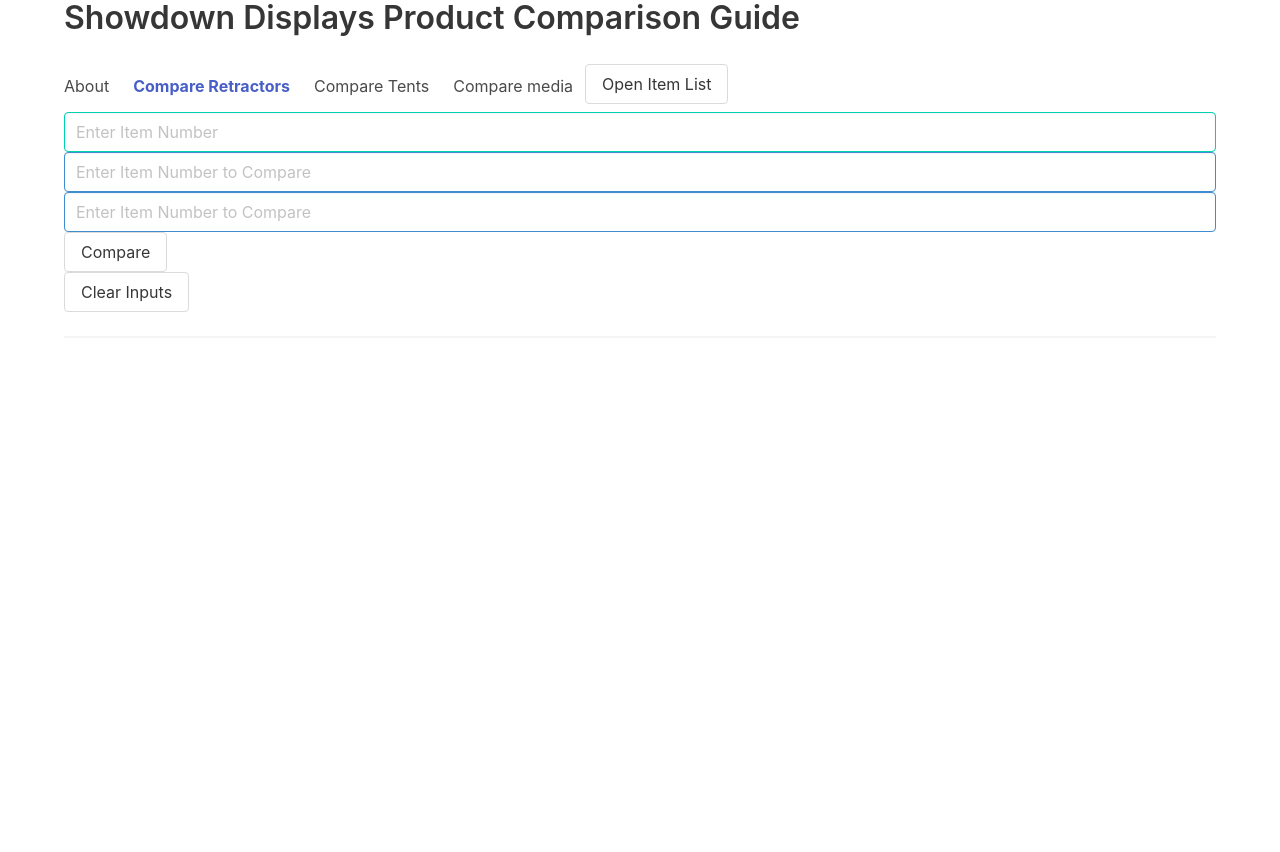
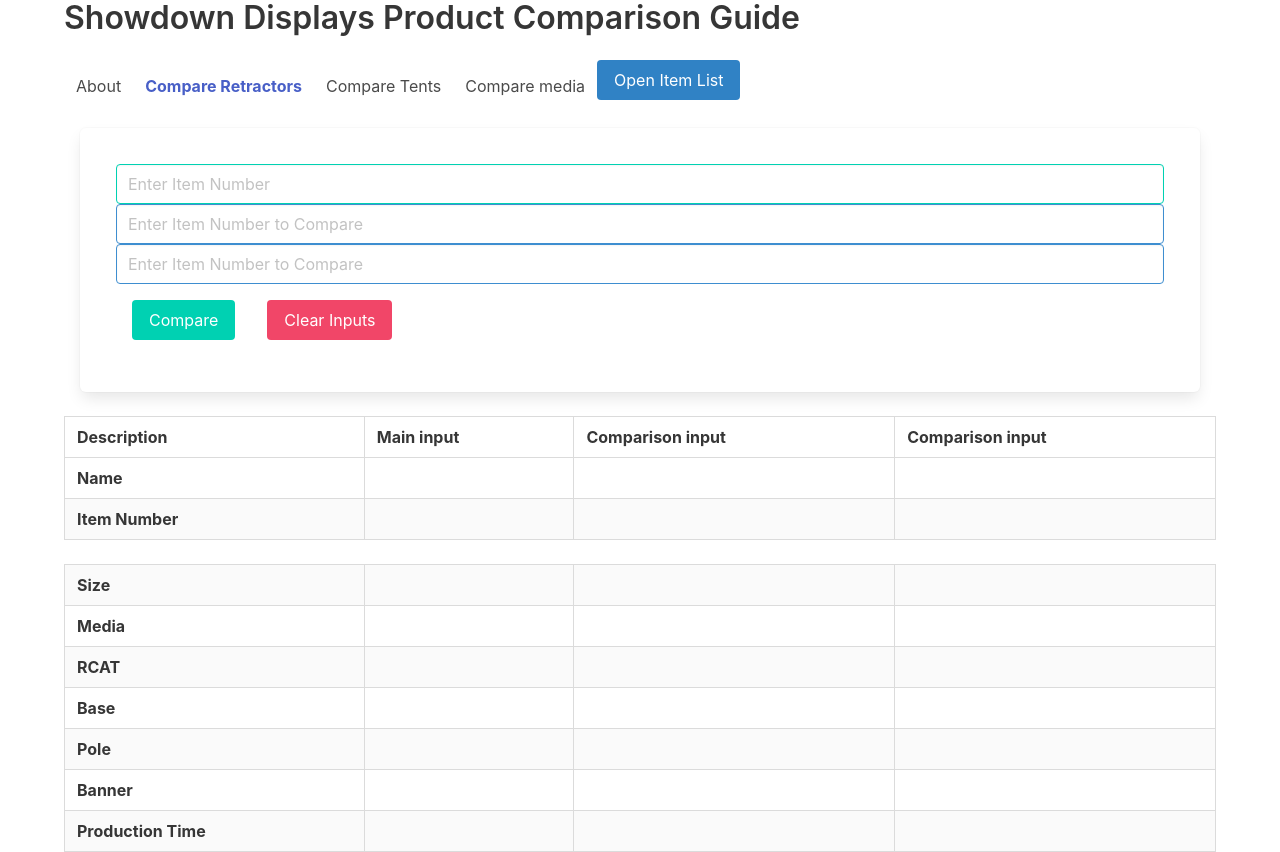
Before and after one commit to SeanHaugen/Comparison_guide, a React (Create React App) app: page /RetractorCompare in a window 1280 px wide. Before the commit the page ends 800 px from the top, so only its background shows below. Built offline with nearby package versions, Linux system fonts and the light colour scheme.

Commit message:
'styling and refactoring tables'

```diff
--- a/src/App.css
+++ b/src/App.css
@@ -1,91 +1,116 @@
+*,*::before, *::after {
+  margin: 0;
+  padding: 0;
+  box-sizing: border-box;
+  size: 16px;
+}
+
 .highlight {
     background-color: yellow;
     width: fit-content;
     border-radius: 10px;
 }
 
+.comparison-guide {
+  display: flex;
+  flex-flow: column wrap;
+  margin: 1em;
+}
+
+.comparison-guide form button {
+  width:max-content;
+  margin: 1em;
+}
+
+form {
+margin: 1em;
+}
+
+.submit {
+margin-bottom: 1em;
+}
+
+
+.dropdown-container .sidebar .item{
+  display: flex;
+
+}
+
+.navbar-item.active{
+  font-weight: bold;
+  color:#485fc7
+}
 
 
   /* Container for each product section */
-  .product-section {
+  /* .product-section {
     width: 48%;
     padding: 30px;
-    /* text-align: center; */
+    text-align: center;
     border-radius: 10px;
     box-shadow: 2px 2px 8px rgba(0, 0, 0, 0.1);
-  }
+  } */
 
   /* Image container */
-  .product-section img {
+  /* .product-section img {
     width: 100%;
     margin-bottom: 20px;
-  }
+  } */
 
   /* Product title */
-  .product-section h3 {
+  /* .product-section h3 {
     font-size: 22px;
     margin-bottom: 20px;
-  }
+  } */
 
   /* Product description */
-  .product-section p {
+  /* .product-section p {
     font-size: 16px;
     line-height: 1.5;
     margin-bottom: 20px;
   }
-
+   */
   /* Comparison table */
-  .comparison-table {
+  /* .comparison-table {
     width: 100%;
     border-collapse: collapse;
     margin-bottom: 20px;
-  }
+  } */
 
   /* Comparison table headers */
-  .comparison-table th {
+  /* .comparison-table th {
     background-color: #ddd;
     font-weight: bold;
     padding: 10px;
     text-align: left;
-  }
+  } */
 
   /* Comparison table cells */
-  .comparison-table td {
+  /* .comparison-table td {
     padding: 10px;
-  }
+  } */
 
   /* Highlight cells with different values */
-  .comparison-table td.different {
+  /* .comparison-table td.different {
     background-color: #ffcccc;
-  }
+  } */
 
-  tr {
+  /* tr {
     margin: 5px;
-  }
+  } */
 
-  .dropdown-container .sidebar .item{
-    display: flex;
-
-  }
-
-  .navbar-item.active{
-    font-weight: bold;
-    color:#485fc7
-  }
-
-
-  .item-list {
+  /* .item-list {
     display: flex;
     position:relative;
     left: 10em;
-  }
+  } */
 
-  .comparison-container {
+  /* .comparison-container {
     display: flex;
     flex-flow: row wrap;
-  }
-
+  } */
+/*
   td tr {
     border: 1px solid black;
     width: 20em;
-  }
+  } */
--- a/src/components/About.js
+++ b/src/components/About.js
@@ -3,7 +3,7 @@
 function About() {
 
     return (
-        <div className="about">
+        <div className="about content">
             <h1 className="title">About The Tool</h1>
             <h3 className="body ">This app is designed to streamline the comparison process by taking in one main input and two secondary inputs. The main input serves as the basis for comparison, while the secondary inputs are evaluated against it. </h3>
             <p className="body">Currently the comparison guide only works for exact item numbers. The Select Item dropdown menu can be used to locate the item numbers for that particular product line. </p>
--- a/src/components/Header.js
+++ b/src/components/Header.js
@@ -5,8 +5,9 @@
 function Header({setSelectedRoute, itemList}) {
 
     return (
-        <>
-        <h1 className='title'>Showdown Displays Product Comparison Guide</h1>
+        <div className='hero'>
+
+        <h1 className='title hero-head'>Showdown Displays Product Comparison Guide</h1>
         <nav className='navbar' role="navigation" aria-label="main navigation">
             <div className='navbar-brand' >
                 <NavLink to='/About' className="navbar-item">About</NavLink>
@@ -16,7 +17,7 @@
                 <ItemList className={itemList} itemList={itemList} />
             </div>
         </nav>
-        </>
+        </div>
     )
 }
 
--- a/src/components/ItemList.js
+++ b/src/components/ItemList.js
@@ -11,21 +11,20 @@
     }
     return (
         <>
-        <div className="container">
-        <div className="side-bar dropdown is-active dropdown-container">
-            <div className="dropdown-menu dropdown-trigger">
-            <button className="button" onClick={handleIsOpen}>Open Item List</button>
+        <div className="dropdown is-hoverable">
+            <div className="dropdown-trigger">
+            <button className="button is-active is-info" aria-haspopup="true" aria-controls='dropdown-menu' onFocus={handleIsOpen}>Open Item List</button>
             {isOpen && (
-            <div className="sidebar">
+            <div className="dropdown-menu" role='menu'>
             <ul className="dropdown-content">
                 {itemList.map((item, index) => {
                     return(
-                        <div key={index} className="item ">
-                            <li className="dropdown-item">{item.name}{item.tent_name}</li>
-                            <li className="dropdown-item">{item.id}{item.tent_id}</li>
+                        <div key={index} className="dropdown-item">
+                            <li className="item">{item.name}{item.tent_name}</li>
+                            <li className="item">{item.id}{item.tent_id}</li>
+                            <hr className='dropdown-divider'/>
                         </div>
                     )
-
                     })}
             </ul>
             </div>
@@ -33,7 +32,6 @@
             </div>
         </div>
 
-        </div>
         </>
     )
 }
--- a/src/components/SearchBar.js
+++ b/src/components/SearchBar.js
@@ -37,15 +37,16 @@
 
     return (
         <>
-        <div className="comparison-guide">
-        <form onSubmit={handleFormSubmit}  >
+        <div className="comparison-guide box">
+        <form onSubmit={handleFormSubmit}   >
             <input type="text" className="input is-primary" placeholder="Enter Item Number" value={input1} onChange={e => setInput1(e.target.value)} />
             <input type="text" className="input is-info" placeholder="Enter Item Number to Compare" value={input2} onChange={e => setInput2(e.target.value)} />
             <input type="text" className="input is-info" placeholder="Enter Item Number to Compare" value={input3} onChange={e => setInput3(e.target.value)} />
-            <button type="submit" className="button">Compare</button>
+
+            <button type="submit" onClick={handleFormSubmit} className="button submit is-primary is-responsive">Compare</button>
+            <button onClick={clearInputs} type="reset" className="button is-danger is-responsive">Clear Inputs</button>
         </form>
 
-        <button onClick={clearInputs} className="button">Clear Inputs</button>
         </div>
 
 
--- a/src/components/retractors/ShowRetractors.js
+++ b/src/components/retractors/ShowRetractors.js
@@ -1,65 +1,81 @@
 import Retractors from '../../Data/Retractors'
+
 
 function ShowRetractors({retractor, retractor2, retractor3}) {
 
 
     return (
-        <>
+        <div className="comparison-container table-container">
         {Object.keys(Retractors).length > 0 && (
-            <table className="product-section table is-striped ">
+            <table className=" table product-section table is-striped is-fullwidth is-bordered  ">
                 <thead>
-                    <tr>{retractor.name}</tr>
-                    <tr>{retractor.id}</tr>
+                    <tr>
+                        <th scope="col">Description</th>
+                        <th scope="col">Main input</th>
+                        <th scope="col">Comparison input</th>
+                        <th scope="col">Comparison input</th>
+                    </tr>
                 </thead>
                 <tbody>
-                    <tr>{retractor.size}</tr>
-                    <tr>{retractor.media}</tr>
-                    <tr>{retractor.RCAT}</tr>
-                    <tr>{retractor.base}</tr>
-                    <tr>{retractor.pole}</tr>
-                    <tr>{retractor.banner}</tr>
-                    <tr>{retractor.production}</tr>
+                    <tr>
+                        <th scope="row">Name</th>
+                        <td>{retractor.name}</td>
+                        <td>{retractor2.name}</td>
+                        <td>{retractor3.name}</td>
+                    </tr>
+                    <tr>
+                        <th scope="row">Item Number</th>
+                        <td>{retractor.id}</td>
+                        <td>{retractor2.id}</td>
+                        <td>{retractor3.id}</td>
+                    </tr>
+                    <br />
+                    <tr>
+                        <th  scope="row">Size</th>
+                        <td>{retractor.size}</td>
+                        <td className={retractor2.size === retractor.size || retractor2.size === undefined ? '' : 'highlight'}  >{retractor2.size}</td>
+                        <td className={retractor3.size === retractor.size || retractor3.size === undefined ? '' : 'highlight'}  >{retractor3.size}</td>
+                    </tr>
+                    <tr>
+                        <th scope="row">Media</th>
+                        <td>{retractor.media}</td>
+                        <td className={retractor2.media === retractor.media || retractor2.media === undefined  ? '' : 'highlight'}>{retractor2.media}</td>
+                        <td className={retractor3.media === retractor.media || retractor3.media === undefined ? '' : 'highlight'}>{retractor3.media}</td>
+                    </tr>
+                    <tr>
+                        <th scope="row">RCAT</th>
+                        <td>{retractor.RCAT}</td>
+                        <td className={retractor2.RCAT === retractor.RCAT || retractor2.RCAT === undefined  ? '' : 'highlight'}>{retractor2.RCAT}</td>
+                        <td className={retractor3.RCAT === retractor.RCAT || retractor3.RCAT === undefined ? '' : 'highlight'}>{retractor3.RCAT}</td>
+                    </tr>
+                    <tr>
+                        <th scope="base">Base</th>
+                        <td>{retractor.base}</td>
+                        <td className={retractor2.base === retractor.base || retractor2.base === undefined  ? '' : 'highlight'}>{retractor2.base}</td>
+                        <td className={retractor3.base === retractor.base || retractor3.base === undefined ? '' : 'highlight'}>{retractor3.base}</td>
+                    </tr>
+                    <tr>
+                        <th scope="pole">Pole</th>
+                        <td>{retractor.pole}</td>
+                        <td className={retractor2.pole === retractor.pole || retractor2.pole === undefined ? '' : 'highlight'}>{retractor2.pole}</td>
+                        <td className={retractor3.pole === retractor.pole || retractor3.pole === undefined ? '' : 'highlight'}>{retractor3.pole}</td>
+                    </tr>
+                    <tr>
+                        <th scope="row">Banner</th>
+                        <td>{retractor.banner}</td>
+                        <td className={retractor2.banner === retractor.banner || retractor2.banner === undefined ? '' : 'highlight'}>{retractor2.banner}</td>
+                        <td className={retractor3.banner === retractor.banner || retractor3.banner === undefined ? '' : 'highlight'}>{retractor3.banner}</td>
+                    </tr>
+                    <tr>
+                        <th scope="row">Production Time</th>
+                        <td>{retractor.production}</td>
+                        <td className={retractor2.production === retractor.production || retractor2.production === undefined ? '' : 'highlight'}>{retractor2.production}</td>
+                        <td className={retractor3.production === retractor.production || retractor3.production === undefined ? '' : 'highlight'}>{retractor3.production}</td>
+                    </tr>
                 </tbody>
             </table >
         )}
-       <hr />
-            <div className="bottom-container table-container">
-            {Object.keys(Retractors).length > 0 && (
-                <table className="product-section table is-bordered is-narrow is-hoverable ">
-                    <thead>
-                        <tr>{retractor2.name}</tr>
-                        <tr>{retractor2.id}</tr>
-                    </thead>
-                    <tbody>
-                        <tr className={retractor2.size === retractor.size ? '' : 'highlight'}  >{retractor2.size}</tr>
-                        <tr className={retractor2.media === retractor.media ? '' : 'highlight'}>{retractor2.media}</tr>
-                        <tr className={retractor2.RCAT === retractor.RCAT ? '' : 'highlight'}>{retractor2.RCAT}</tr>
-                        <tr className={retractor2.base === retractor.base ? '' : 'highlight'}>{retractor2.base}</tr>
-                        <tr className={retractor2.pole === retractor.pole ? '' : 'highlight'}>{retractor2.pole}</tr>
-                        <tr className={retractor2.banner === retractor.banner ? '' : 'highlight'}>{retractor2.banner}</tr>
-                        <tr className={retractor2.production === retractor.production ? '' : 'highlight'}>{retractor2.production}</tr>
-                    </tbody>
-                </table>
-        )}
-            {Object.keys(Retractors).length > 0 && (
-                <table className="product-section table is-bordered is-narrow is-hoverable">
-                    <thead>
-                        <tr>{retractor3.name}</tr>
-                        <tr>{retractor3.id}</tr>
-                    </thead>
-                    <tbody>
-                        <tr className={retractor3.size === retractor.size ? '' : 'highlight'}  >{retractor3.size}</tr>
-                        <tr className={retractor3.media === retractor.media ? '' : 'highlight'}>{retractor3.media}</tr>
-                        <tr className={retractor3.RCAT === retractor.RCAT ? '' : 'highlight'}>{retractor3.RCAT}</tr>
-                        <tr className={retractor3.base === retractor.base ? '' : 'highlight'}>{retractor3.base}</tr>
-                        <tr className={retractor3.pole === retractor.pole ? '' : 'highlight'}>{retractor3.pole}</tr>
-                        <tr className={retractor3.banner === retractor.banner ? '' : 'highlight'}>{retractor3.banner}</tr>
-                        <tr className={retractor3.production === retractor.production ? '' : 'highlight'}>{retractor3.production}</tr>
-                    </tbody>
-                </table>
-        )}
         </div>
-        </>
 )}
 
 export default ShowRetractors
--- a/src/components/tents/ShowTents.js
+++ b/src/components/tents/ShowTents.js
@@ -1,24 +1,18 @@
 import tents from "../../Data/Tents"
-
-
-
 function ShowTent({tent, tent2, tent3}) {
-
-
     return (
-        <div className="comparison-container">
+        <div className="comparison-container table-container">
         {Object.keys(tents).length > 0 && (
-            <table className="product-section table is-striped is-bordered is-fullwidth">
+            <table className=" table product-section table is-striped is-bordered is-fullwidth">
                 <thead>
                     <tr>
-                        <th scope="col">description</th>
+                        <th scope="col">Description</th>
                         <th scope="col">Main input</th>
-                        <th scope="col">comparison input</th>
-                        <th scope="col">comparison input</th>
+                        <th scope="col">Comparison input</th>
+                        <th scope="col">Comparison input</th>
                     </tr>
                 </thead>
                 <tbody>
-
                     <tr>
                         <th scope="row">Name</th>
                         <td>{tent.name}</td>
@@ -31,81 +25,85 @@
                         <td>{tent2.id}</td>
                         <td>{tent3.id}</td>
                     </tr>
+                    <br />
                     <tr>
-                        <th scope="row">canopy</th>
+                        <th scope="row">Canopy</th>
                         <td >{tent.canopy}</td>
-                        <td className={tent2.canopy === tent.canopy ? '' : 'highlight'}>{tent2.canopy}</td>
-                        <td className={tent3.canopy === tent.canopy ? '' : 'highlight'}>{tent3.canopy}</td>
+                        <td className={tent2.canopy === tent.canopy || tent2.canopy === undefined ? '' : 'highlight'}>{tent2.canopy}</td>
+                        <td className={tent3.canopy === tent.canopy || tent3.canopy === undefined  ? '' : 'highlight'}>{tent3.canopy}</td>
 
                     </tr>
                     <tr>
-                        <th scope="row">colors</th>
+                        <th scope="row">Colors</th>
                         <td >{tent.colors}</td>
-                        <td className={tent2.colors === tent.colors ? '' : 'highlight'}>{tent2.colors}</td>
-                        <td className={tent3.colors === tent.colors ? '' : 'highlight'}>{tent3.colors}</td>
+                        <td className={tent2.colors === tent.colors || tent2.colors === undefined ? '' : 'highlight'}>{tent2.colors}</td>
+                        <td className={tent3.colors === tent.colors || tent3.colors === undefined? '' : 'highlight'}>{tent3.colors}</td>
                     </tr>
                     <tr>
                         <th scope="row">Locations</th>
                         <td >{tent.locations}</td>
-                        <td className={tent2.locations === tent.locations ? '' : 'highlight'}  >{tent2.locations}</td>
-                        <td className={tent3.locations === tent.locations ? '' : 'highlight'}  >{tent3.locations}</td>
+                        <td className={tent2.locations === tent.locations || tent2.locations === undefined ? '' : 'highlight'}  >{tent2.locations}</td>
+                        <td className={tent3.locations === tent.locations || tent3.locations === undefined ? '' : 'highlight'}  >{tent3.locations}</td>
                     </tr>
                     <tr>
-                        <th scope="row">frame</th>
+                        <th scope="row">Frame</th>
                         <td >{tent.frame}</td>
-                        <td className={tent2.frame === tent.frame ? '' : 'highlight'}>{tent2.frame}</td>
-                        <td className={tent3.frame === tent.frame ? '' : 'highlight'}>{tent3.frame}</td>
+                        <td className={tent2.frame === tent.frame || tent2.frame === undefined  ?  '' : 'highlight'}>{tent2.frame}</td>
+                        <td className={tent3.frame === tent.frame || tent3.frame === undefined ? '' : 'highlight'}>{tent3.frame}</td>
                     </tr>
                     <tr>
-                        <th scope="row">joints</th>
+                        <th scope="row">Joints</th>
                         <td >{tent.joints}</td>
-                        <td className={tent2.joints === tent.joints ? '' : 'highlight'}>{tent2.joints}</td>
-                        <td className={tent3.joints === tent.joints ? '' : 'highlight'}>{tent3.joints}</td>
+                        <td className={tent2.joints === tent.joints || tent2.joints === undefined ? '' : 'highlight'}>{tent2.joints}</td>
+                        <td className={tent3.joints === tent.joints || tent3.joints === undefined ? '' : 'highlight'}>{tent3.joints}</td>
                     </tr>
                     <tr>
-                        <th scope="row">legs</th>
+                        <th scope="row">Legs</th>
                         <td >{tent.legs}</td>
-                        <td className={tent2.legs === tent.legs ? '' : 'highlight'}>{tent2.legs}</td>
-                        <td className={tent3.legs === tent.legs ? '' : 'highlight'}>{tent3.legs}</td>
+                        <td className={tent2.legs === tent.legs || tent2.legs === undefined  ? '' : 'highlight'}>{tent2.legs}</td>
+                        <td className={tent3.legs === tent.legs || tent3.legs === undefined? '' : 'highlight'}>{tent3.legs}</td>
                     </tr>
                     <tr>
-                        <th scope="row">feet</th>
+                        <th scope="row">Feet</th>
                         <td >{tent.feet}</td>
-                        <td className={tent2.feet === tent.feet ? '' : 'highlight'}>{tent2.feet}</td>
-                        <td className={tent3.feet === tent.feet ? '' : 'highlight'}>{tent3.feet}</td>
+                        <td className={tent2.feet === tent.feet || tent2.feet === undefined ? ''  : 'highlight'}>{tent2.feet}</td>
+                        <td className={tent3.feet === tent.feet || tent3.feet === undefined ? '' : 'highlight'}>{tent3.feet}</td>
                     </tr>
                     <tr>
                         <th scope="row">Setup Dimensions</th>
                         <td >{tent.setup_dimensions}</td>
-                        <td className={tent2.setup_dimensions === tent.setup_dimensions ? '' : 'highlight'}>{tent2.setup_dimensions}</td>
-                        <td className={tent3.setup_dimensions === tent.setup_dimensions ? '' : 'highlight'}>{tent3.setup_dimensions}</td>
+                        <td className={tent2.setup_dimensions === tent.setup_dimensions || tent2.setup_dimensions === undefined ? ''  : 'highlight'}>{tent2.setup_dimensions}</td>
+                        <td className={tent3.setup_dimensions === tent.setup_dimensions || tent3.setup_dimensions === undefined ? '' : 'highlight'}>{tent3.setup_dimensions}</td>
                     </tr>
                     <tr>
                         <th scope="row">Collapsed Dimensions</th>
                         <td >{tent.collapsible_dimensions}</td>
-                        <td className={tent2.collapsible_dimensions === tent.collapsible_dimensions ? '' : 'highlight'}>{tent2.collapsible_dimensions}</td>
-                        <td className={tent3.collapsible_dimensions === tent.collapsible_dimensions ? '' : 'highlight'}>{tent3.collapsible_dimensions}</td>
+                        <td className={tent2.collapsible_dimensions === tent.collapsible_dimensions || tent2.collapsible_dimensions === undefined ? ''  : 'highlight'}>{tent2.collapsible_dimensions}</td>
+                        <td className={tent3.collapsible_dimensions === tent.collapsible_dimensions || tent3.collapsible_dimensions === undefined ? '' : 'highlight'}>{tent3.collapsible_dimensions}</td>
                     </tr>
                     <tr>
                         <th scope="row">Weight</th>
                         <td >{tent.tent_weight}</td>
-                        <td className={tent2.weight === tent.tent_weight ? '' : 'highlight'}>{tent2.weight}</td>
-                        <td className={tent3.weight === tent.tent_weight ? '' : 'highlight'}>{tent3.weight}</td>
+                        <td className={tent2.tent_weight === tent.tent_weight || tent2.weight === undefined  ? '' : 'highlight'}>{tent2.tent_weight}</td>
+                        <td className={tent3.tent_weight === tent.tent_weight  || tent3.tent_weight === undefined ? '' : 'highlight'}>{tent3.tent_weight}</td>
                     </tr>
                     <tr>
                         <th scope="row">Production time</th>
                         <td >{tent.tent_production}</td>
-                        <td className={tent2.tent_production === tent.tent_production ? '' : 'highlight'}>{tent2.tent_production}</td>
-                        <td className={tent3.tent_production === tent.tent_production ? '' : 'highlight'}>{tent3.tent_production}</td>
+                        <td className={tent2.tent_production === tent.tent_production || tent2.tent_production === undefined ? '' : 'highlight'}>{tent2.tent_production}</td>
+                        <td className={tent3.tent_production === tent.tent_production || tent3.tent_production === undefined ? '' : 'highlight'}>{tent3.tent_production}</td>
                     </tr>
-
-
-
+                    {/* <tr>
+                        <th scope="row">Image</th>
+                        <td >
+                        <figure class="image is-128x128">
+                        <img src="https://bulma.io/images/placeholders/128x128.png" alt="tent" />
+                        </figure>
+                        </td>
+                    </tr> */}
                 </tbody>
             </table >
         )}
-
         </div>
 )}
-
 export default ShowTent;
```
Also changed, not shown: src/Data/Tents.js (+5 -4 lines), src/Data/images/240614_0.jpeg (added).
